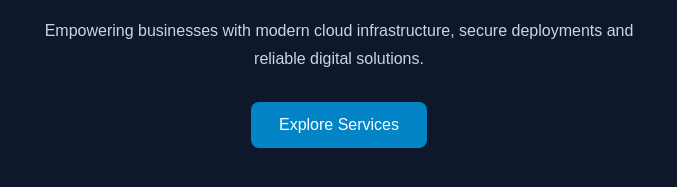
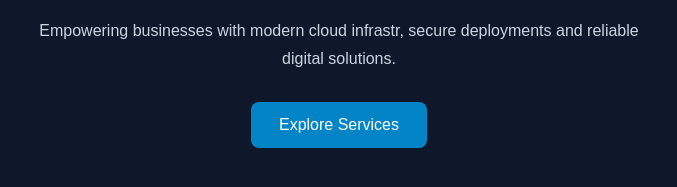
Before and after one commit to Kani-shk/Cloudforge-website, a plain HTML site: page index.html in a window 1280 px wide. Shown: the part 333-520 px from the top of the page, 301-978 px from the left. Drawn offline with Linux system fonts and the light colour scheme.

Commit message:
Update index.html

```diff
--- a/index.html
+++ b/index.html
@@ -120,7 +120,7 @@
         <h1>Build. Deploy. <span>Scale.</span></h1>
 
         <p>
-            Empowering businesses with modern cloud infrastructure,
+            Empowering businesses with modern cloud infrastr,
             secure deployments and reliable digital solutions.
         </p>
 
```
